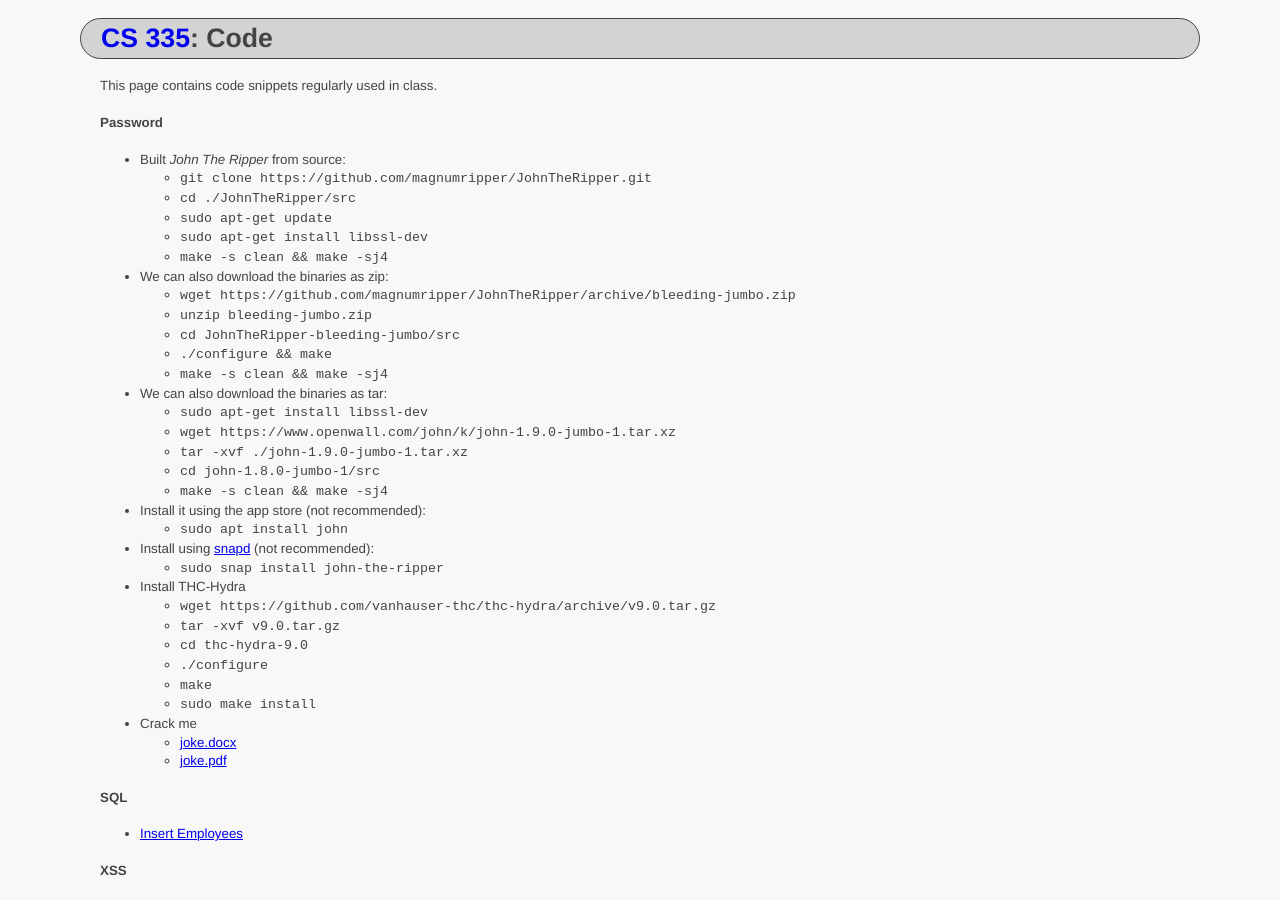
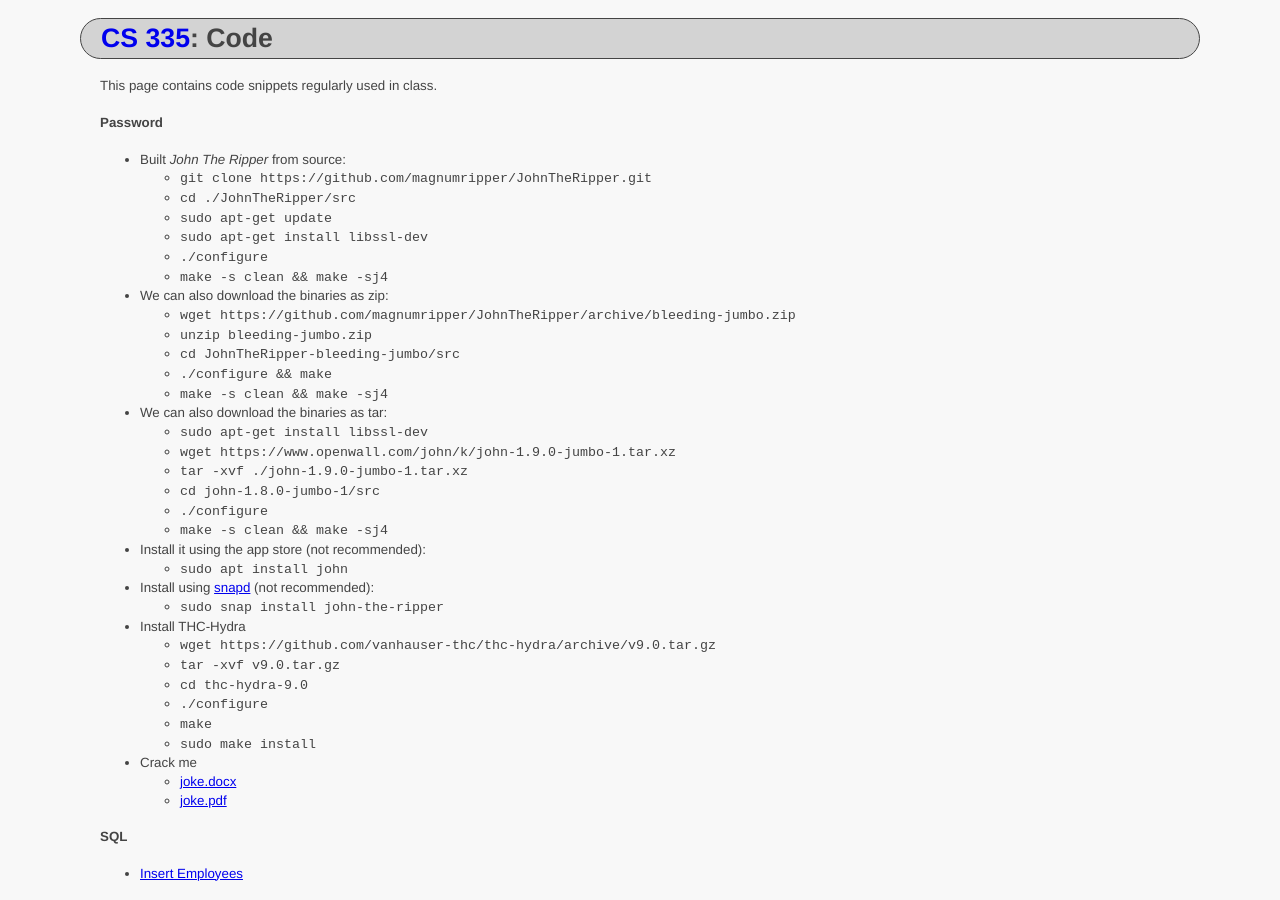
Before and after one commit to ycpcs/cs335-spring2020, a Jekyll site: the page built from code/index.md, in a window 1280 px wide and 900 px high. Built offline with Jekyll 4.4.1, drawn with Linux system fonts in a browser that asks for light colours.

````diff
--- a/code/index.md
+++ b/code/index.md
@@ -13,6 +13,7 @@ This page contains code snippets regularly used in class.
   - ```cd ./JohnTheRipper/src```
   - ```sudo apt-get update```
   - ```sudo apt-get install libssl-dev```
+  - ```./configure```
   - ``` make -s clean && make -sj4```
 
 - We can also download the binaries as zip:
@@ -27,6 +28,7 @@ This page contains code snippets regularly used in class.
   - ```wget https://www.openwall.com/john/k/john-1.9.0-jumbo-1.tar.xz```
   - ```tar -xvf ./john-1.9.0-jumbo-1.tar.xz```
   - ```cd john-1.8.0-jumbo-1/src```
+  - ```./configure```
   - ``` make -s clean && make -sj4```
 
 - Install it using the app store (not recommended):
````
Also changed, not shown: assignments/index.md (+1 -0 lines), assignments/files/dragon.png (added), 1 other file.
